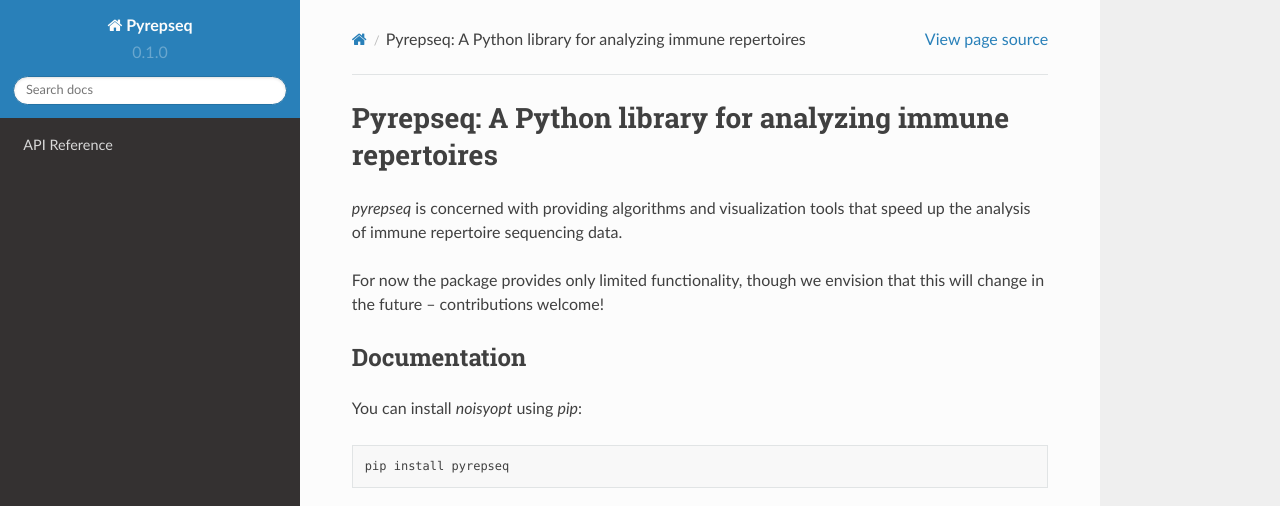
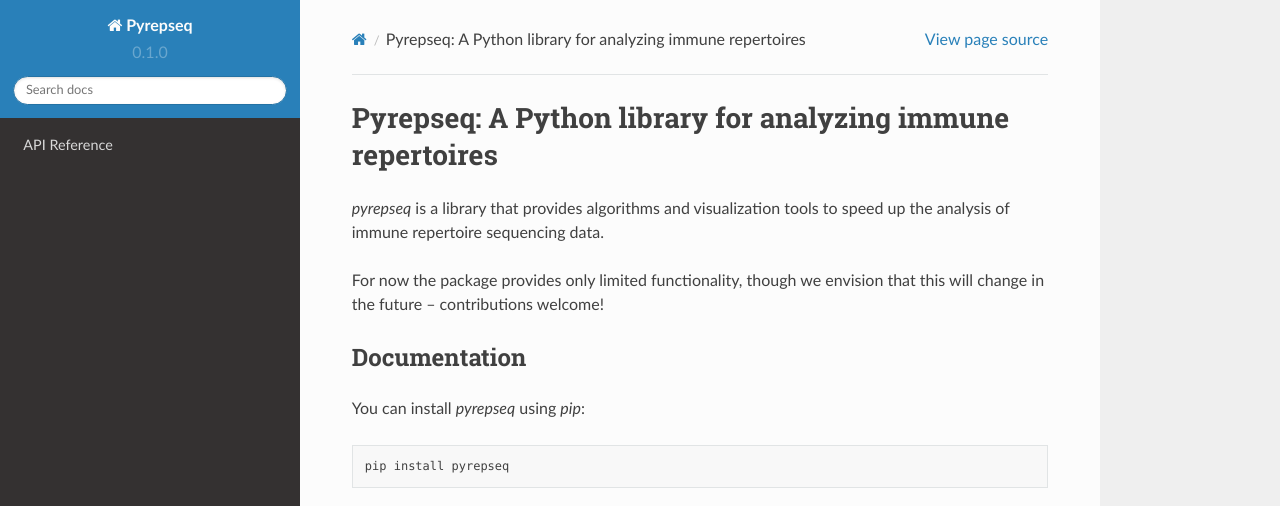
Before and after one commit to andim/pyrepseq, a Sphinx documentation site: the page built from docs/index.rst, in a window 1280 px wide. Shown: the top 506 px of the page. Built offline with Sphinx 7.4.7 and the Read the Docs theme 2.0.0, drawn with Linux system fonts in a browser that asks for light colours.

```diff
--- a/docs/index.rst
+++ b/docs/index.rst
@@ -1,16 +1,16 @@
-.. pyrepseq documentation master file
+.. pyrepseq documentation main file
 
 Pyrepseq: A Python library for analyzing immune repertoires
 ===========================================================
 
-`pyrepseq`  is concerned with providing algorithms and visualization tools that speed up the analysis of immune repertoire sequencing data.
+`pyrepseq`  is a library that provides algorithms and visualization tools to speed up the analysis of immune repertoire sequencing data.
 
 For now the package provides only limited functionality, though we envision that this will change in the future -- contributions welcome!
 
 Documentation
 -------------
 
-You can install `noisyopt` using `pip`::
+You can install `pyrepseq` using `pip`::
 
     pip install pyrepseq
 
```
Also changed, not shown: CONTRIBUTING.md (+4 -0 lines), README.md (+0 -4 lines).
